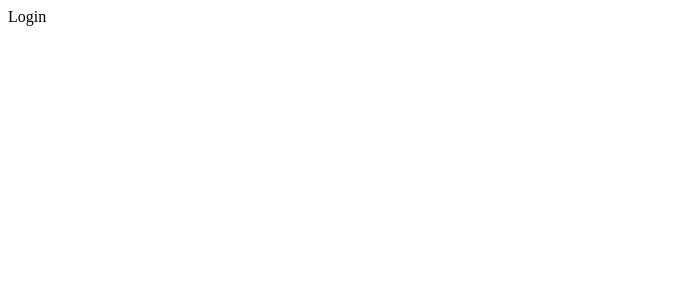
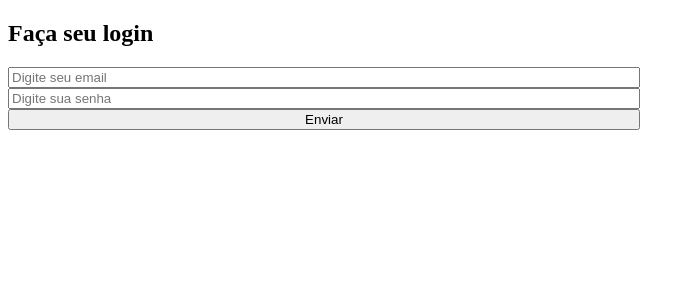
Before and after one commit to PhilipLages/world-cup-guesser, a React (Vite) app: page /login in a window 1280 px wide. Shown: the top 300 px of the page, without its empty margins (0-695 px from the left). Built offline with nearby package versions, Linux system fonts and the light colour scheme.

Commit message:
feat: add login form

```diff
--- a/package.json
+++ b/package.json
@@ -13,6 +13,7 @@
     "match-sorter": "^6.3.1",
     "react": "^18.2.0",
     "react-dom": "^18.2.0",
+    "react-hook-form": "^7.37.0",
     "react-router-dom": "^6.4.2",
     "sort-by": "^1.2.0"
   },
--- /dev/null
+++ b/src/components/loginForm.jsx
@@ -0,0 +1,27 @@
+import React from 'react';
+import { useForm } from 'react-hook-form';
+import "../styles/login.css";
+
+export default function LoginForm() {
+  const { register, handleSubmit } = useForm();
+
+  const onSubmit = (data) => {
+    console.log(data);
+  }
+
+  return (
+    <form onSubmit={ handleSubmit(onSubmit) }>
+      <div className='login-inputs'>
+        <input
+         type="email"
+         {...register("email", { pattern: /^[^\s@]+@[^\s@]+\.[^\s@]+$/ })}
+         placeholder='Digite seu email'
+        />
+      <input type="password" {...register("password")} placeholder='Digite sua senha'/>
+      <button type='submit'>
+        Enviar
+      </button>
+      </div>
+    </form>
+  )
+}
--- a/src/pages/home.jsx
+++ b/src/pages/home.jsx
@@ -1,7 +1,19 @@
 import React from 'react'
+import { Link } from 'react-router-dom'
 
 export default function Home() {
   return (
-    <div>Home</div>
+    <section>
+            <div>
+        <Link to={"/signup"}>
+          Criar minha conta
+        </Link>
+      </div>
+      <div>
+        <Link to={"/login"}>
+          Entrar
+        </Link>
+      </div>
+    </section>
   )
 }
--- a/src/pages/login.jsx
+++ b/src/pages/login.jsx
@@ -1,7 +1,15 @@
 import React from 'react';
+import LoginForm from '../components/loginForm';
 
 export default function Login() {
   return (
-    <div>Login</div>
+    <section>
+      <header>
+        <h1>Faça seu login</h1>
+      </header>
+      <main>
+        <LoginForm />
+      </main>
+    </section>
   )
 }
--- /dev/null
+++ b/src/pages/signup.jsx
@@ -0,0 +1,7 @@
+import React from 'react'
+
+export default function SignUp() {
+  return (
+    <div>signup</div>
+  )
+}
--- /dev/null
+++ b/src/styles/login.css
@@ -0,0 +1,5 @@
+.login-inputs {
+  display: flex;
+  flex-direction: column;
+  width: 50%;
+}
```
Also changed, not shown: src/router/index.jsx (+6 -1 lines), 1 other file (tests, documents, lock files or other folders).
